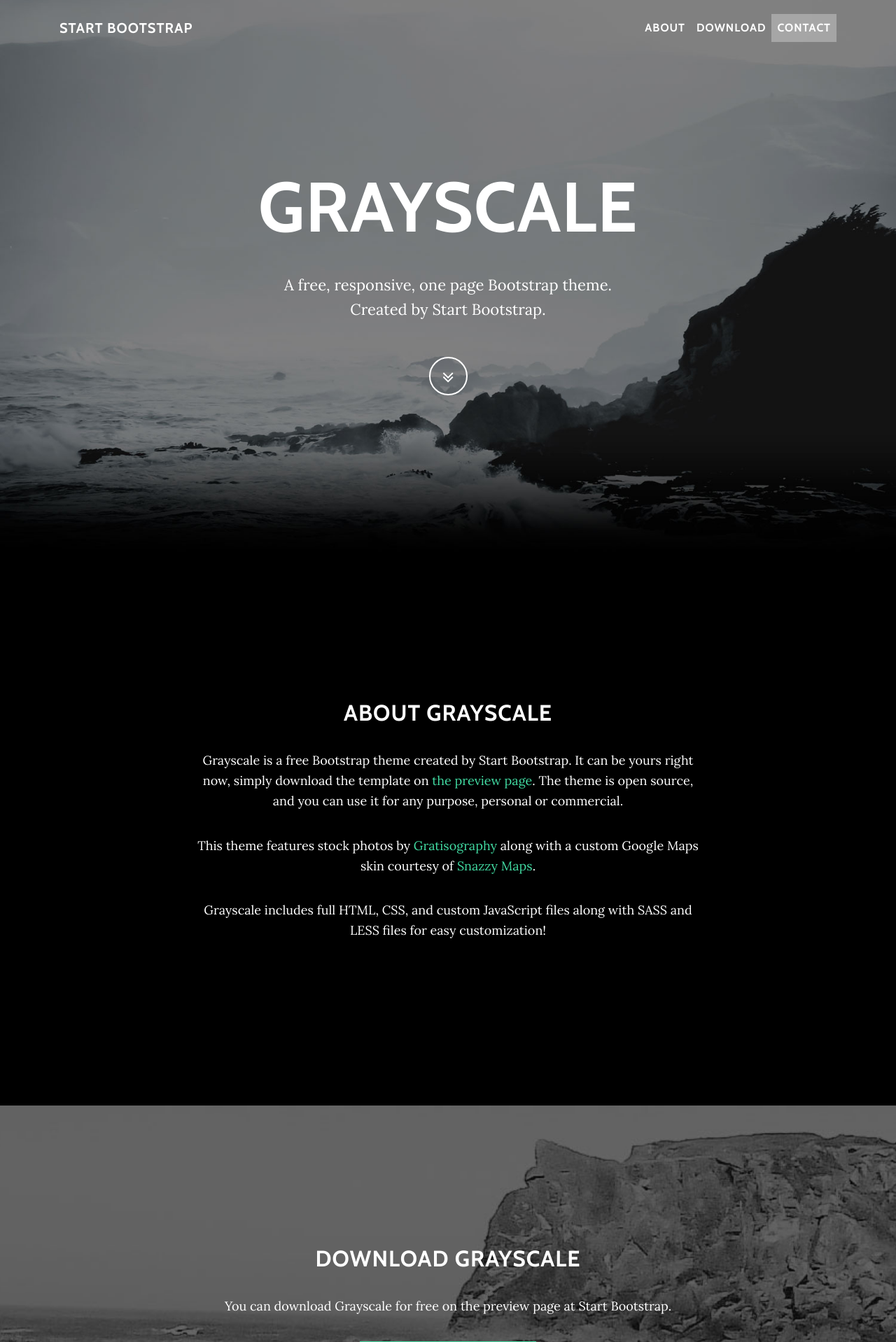
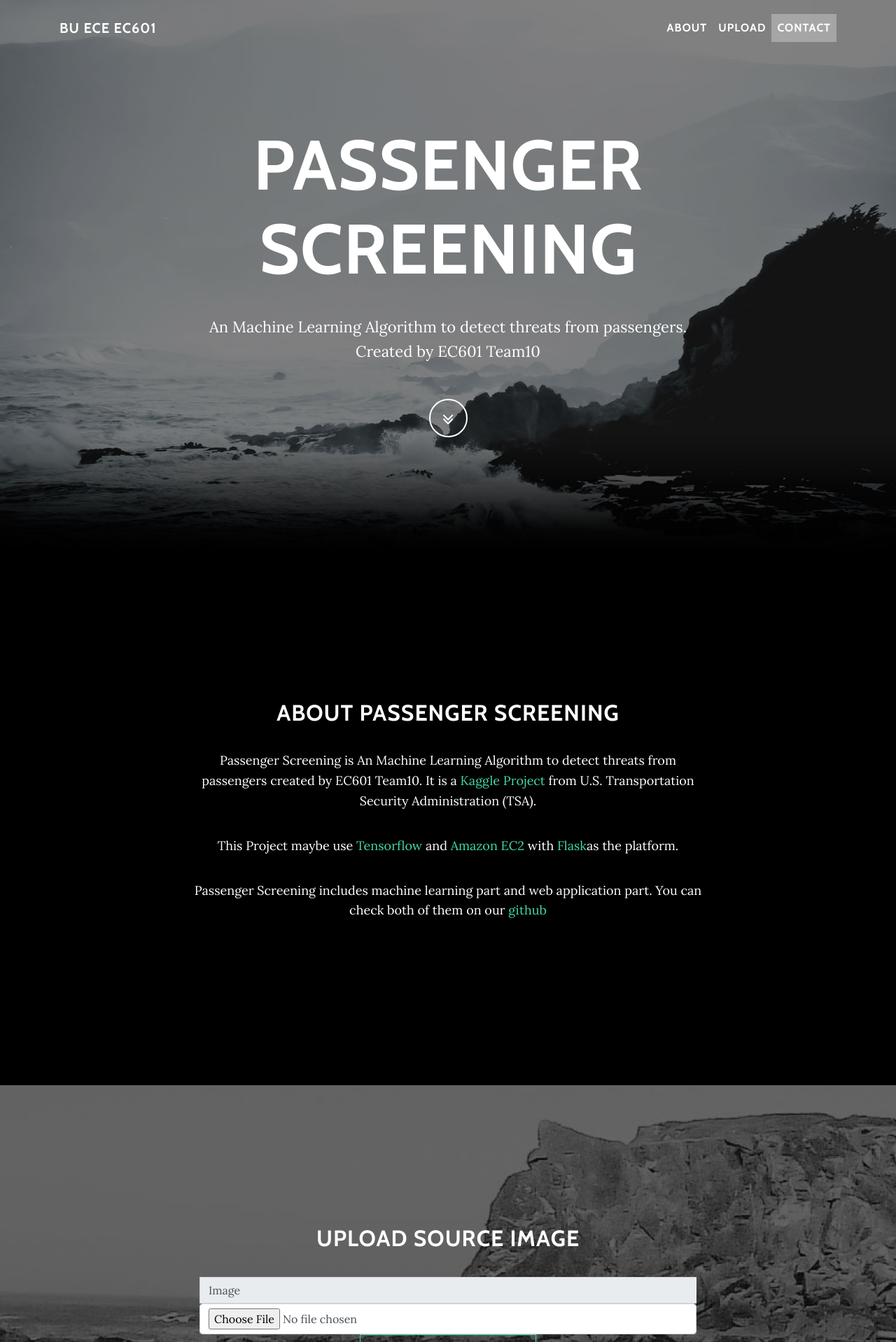
Before and after one commit to leonjia0112/ec601_passenger_screening, a Flask app: page / in a window 1280 px wide. Shown: the top 1918 px of the page at 70% size. Run offline with Flask 2, Linux system fonts and the light colour scheme; some libraries are stand-ins or nearby versions.

Commit message:
update index

```diff
--- a/web/templates/index.html
+++ b/web/templates/index.html
@@ -8,7 +8,7 @@
     <meta name="description" content="">
     <meta name="author" content="Team10">
 
-    <title>Grayscale - Start Bootstrap Theme</title>
+    <title>Passenger Screening</title>
 
     <!-- Bootstrap core CSS -->
     <link href="../static/vendor/bootstrap/css/bootstrap.min.css" rel="stylesheet">
@@ -28,7 +28,7 @@
     <!-- Navigation -->
     <nav class="navbar navbar-expand-lg navbar-light fixed-top" id="mainNav">
       <div class="container">
-        <a class="navbar-brand js-scroll-trigger" href="#page-top">Start Bootstrap</a>
+        <a class="navbar-brand js-scroll-trigger" href="#page-top">BU ECE EC601</a>
         <button class="navbar-toggler navbar-toggler-right" type="button" data-toggle="collapse" data-target="#navbarResponsive" aria-controls="navbarResponsive" aria-expanded="false" aria-label="Toggle navigation">
           Menu
           <i class="fa fa-bars"></i>
@@ -39,7 +39,7 @@
               <a class="nav-link js-scroll-trigger" href="#about">About</a>
             </li>
             <li class="nav-item">
-              <a class="nav-link js-scroll-trigger" href="#download">Download</a>
+              <a class="nav-link js-scroll-trigger" href="#download">Upload</a>
             </li>
             <li class="nav-item">
               <a class="nav-link js-scroll-trigger" href="#contact">Contact</a>
@@ -55,9 +55,9 @@
         <div class="container">
           <div class="row">
             <div class="col-lg-8 mx-auto">
-              <h1 class="brand-heading">Grayscale</h1>
-              <p class="intro-text">A free, responsive, one page Bootstrap theme.
-                <br>Created by Start Bootstrap.</p>
+              <h1 class="brand-heading">Passenger Screening</h1>
+              <p class="intro-text">An Machine Learning Algorithm to detect threats from passengers.
+                <br>Created by EC601 Team10</p>
               <a href="#about" class="btn btn-circle js-scroll-trigger">
                 <i class="fa fa-angle-double-down animated"></i>
               </a>
@@ -72,14 +72,14 @@
       <div class="container">
         <div class="row">
           <div class="col-lg-8 mx-auto">
-            <h2>About Grayscale</h2>
-            <p>Grayscale is a free Bootstrap theme created by Start Bootstrap. It can be yours right now, simply download the template on
-              <a href="http://startbootstrap.com/template-overviews/grayscale/">the preview page</a>. The theme is open source, and you can use it for any purpose, personal or commercial.</p>
-            <p>This theme features stock photos by
-              <a href="http://gratisography.com/">Gratisography</a>
-              along with a custom Google Maps skin courtesy of
-              <a href="http://snazzymaps.com/">Snazzy Maps</a>.</p>
-            <p>Grayscale includes full HTML, CSS, and custom JavaScript files along with SASS and LESS files for easy customization!</p>
+            <h2>About Passenger Screening</h2>
+            <p>Passenger Screening is An Machine Learning Algorithm to detect threats from passengers created by EC601 Team10. It is a
+              <a href="https://www.kaggle.com/c/passenger-screening-algorithm-challenge">Kaggle Project</a> from U.S. Transportation Security Administration (TSA).</p>
+            <p>This Project maybe use
+              <a href="https://www.tensorflow.org">Tensorflow</a> and
+              <a href="https://aws.amazon.com/ec2/">Amazon EC2</a> with
+              <a href="http://flask.pocoo.org">Flask</a>as the platform.</p>
+            <p>Passenger Screening includes machine learning part and web application part. You can check both of them on our <a href="https://github.com/leonjia0112/ec601_passenger_screening">github</a></p>
           </div>
         </div>
       </div>
@@ -89,9 +89,10 @@
     <section id="download" class="download-section content-section text-center">
       <div class="container">
         <div class="col-lg-8 mx-auto">
-          <h2>Download Grayscale</h2>
-          <p>You can download Grayscale for free on the preview page at Start Bootstrap.</p>
-          <a href="http://startbootstrap.com/template-overviews/grayscale/" class="btn btn-default btn-lg">Visit Download Page</a>
+          <h2>Upload Source Image</h2>
+          <span class="input-group-addon">Image</span>
+          <input type="file" class="form-control" placeholder="Image Name" id ="imageName" accept="image/*">
+          <button class="btn btn-default btn-lg" id="submit">Visit Download Page</button>
         </div>
       </div>
     </section>
@@ -101,42 +102,30 @@
       <div class="container">
         <div class="row">
           <div class="col-lg-8 mx-auto">
-            <h2>Contact Start Bootstrap</h2>
-            <p>Feel free to leave us a comment on the
-              <a href="http://startbootstrap.com/template-overviews/grayscale/">Grayscale template overview page</a>
-              on Start Bootstrap to give some feedback about this theme!</p>
+            <h2>Contact Us!</h2>
+            <p>Feel free to leave us a comment, we are happy to hear from all of you!</p>
             <ul class="list-inline banner-social-buttons">
               <li class="list-inline-item">
-                <a href="https://twitter.com/SBootstrap" class="btn btn-default btn-lg">
-                  <i class="fa fa-twitter fa-fw"></i>
-                  <span class="network-name">Twitter</span>
+                <a href="https://ec601-team14.slack.com/messages/C750FSA4D/" class="btn btn-default btn-lg">
+                  <i class="fa fa-slack fa-fw"></i>
+                  <span class="network-name">Slack</span>
                 </a>
               </li>
               <li class="list-inline-item">
-                <a href="https://github.com/BlackrockDigital/startbootstrap" class="btn btn-default btn-lg">
+                <a href="https://github.com/leonjia0112/ec601_passenger_screening" class="btn btn-default btn-lg">
                   <i class="fa fa-github fa-fw"></i>
                   <span class="network-name">Github</span>
                 </a>
-              </li>
-              <li class="list-inline-item">
-                <a href="https://plus.google.com/+Startbootstrap/posts" class="btn btn-default btn-lg">
-                  <i class="fa fa-google-plus fa-fw"></i>
-                  <span class="network-name">Google+</span>
-                </a>
-              </li>
             </ul>
           </div>
         </div>
       </div>
     </section>
 
-    <!-- Map Section -->
-    <div id="map"></div>
-
     <!-- Footer -->
     <footer>
       <div class="container text-center">
-        <p>Copyright &copy; Your Website 2017</p>
+        <p>Copyright &copy; EC601 Team10 2017</p>
       </div>
     </footer>
 
@@ -147,9 +136,6 @@
     <!-- Plugin JavaScript -->
     <script src="../static/vendor/jquery-easing/jquery.easing.min.js"></script>
 
-    <!-- Google Maps API Key - Use your own API key to enable the map feature. More information on the Google Maps API can be found at https://developers.google.com/maps/ -->
-    <script src="https://maps.googleapis.com/maps/api/js?key=AIzaSyCRngKslUGJTlibkQ3FkfTxj3Xss1UlZDA&sensor=false"></script>
-
     <!-- Custom scripts for this template -->
     <script src="../static/js/grayscale.min.js"></script>
 
```
